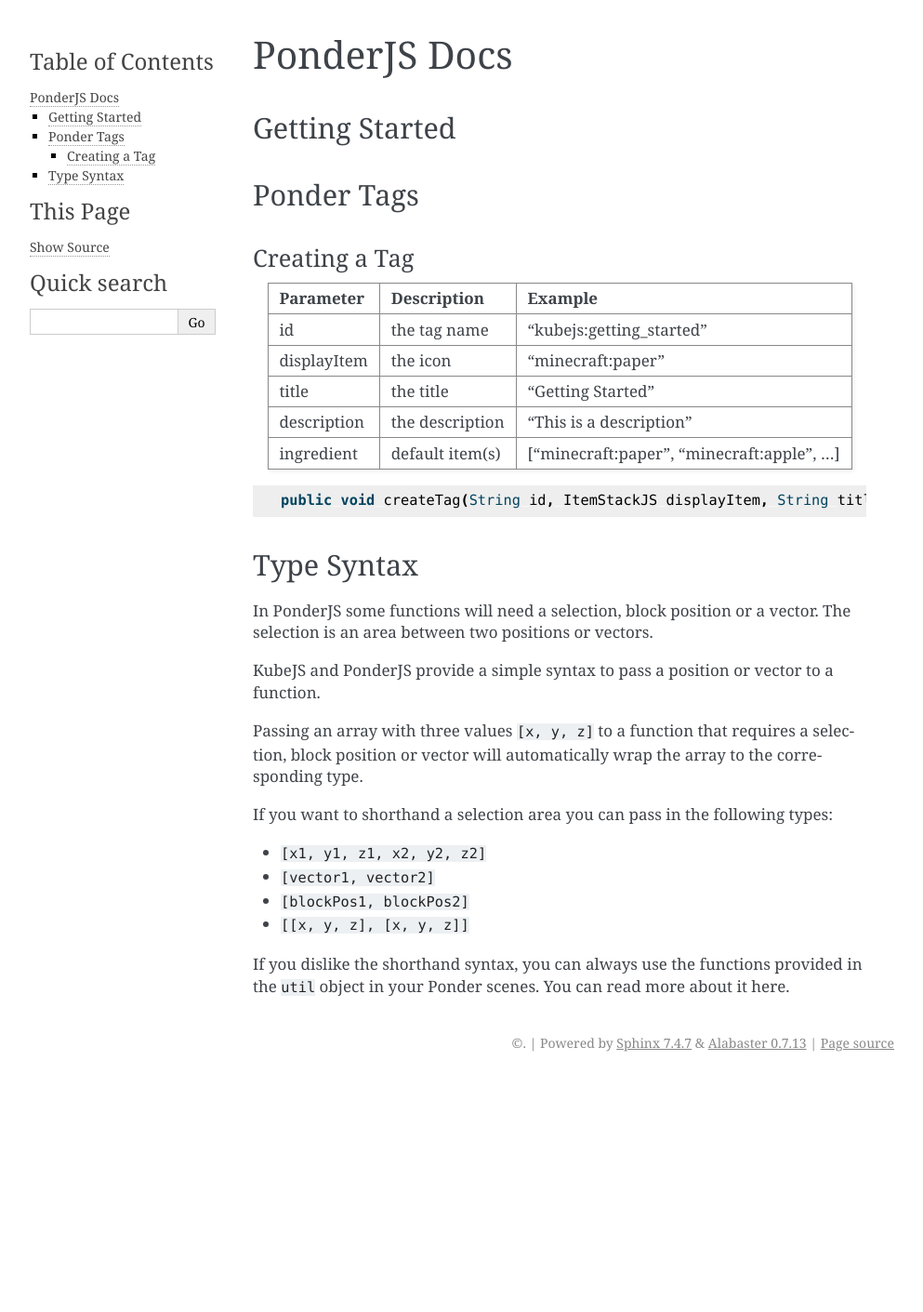
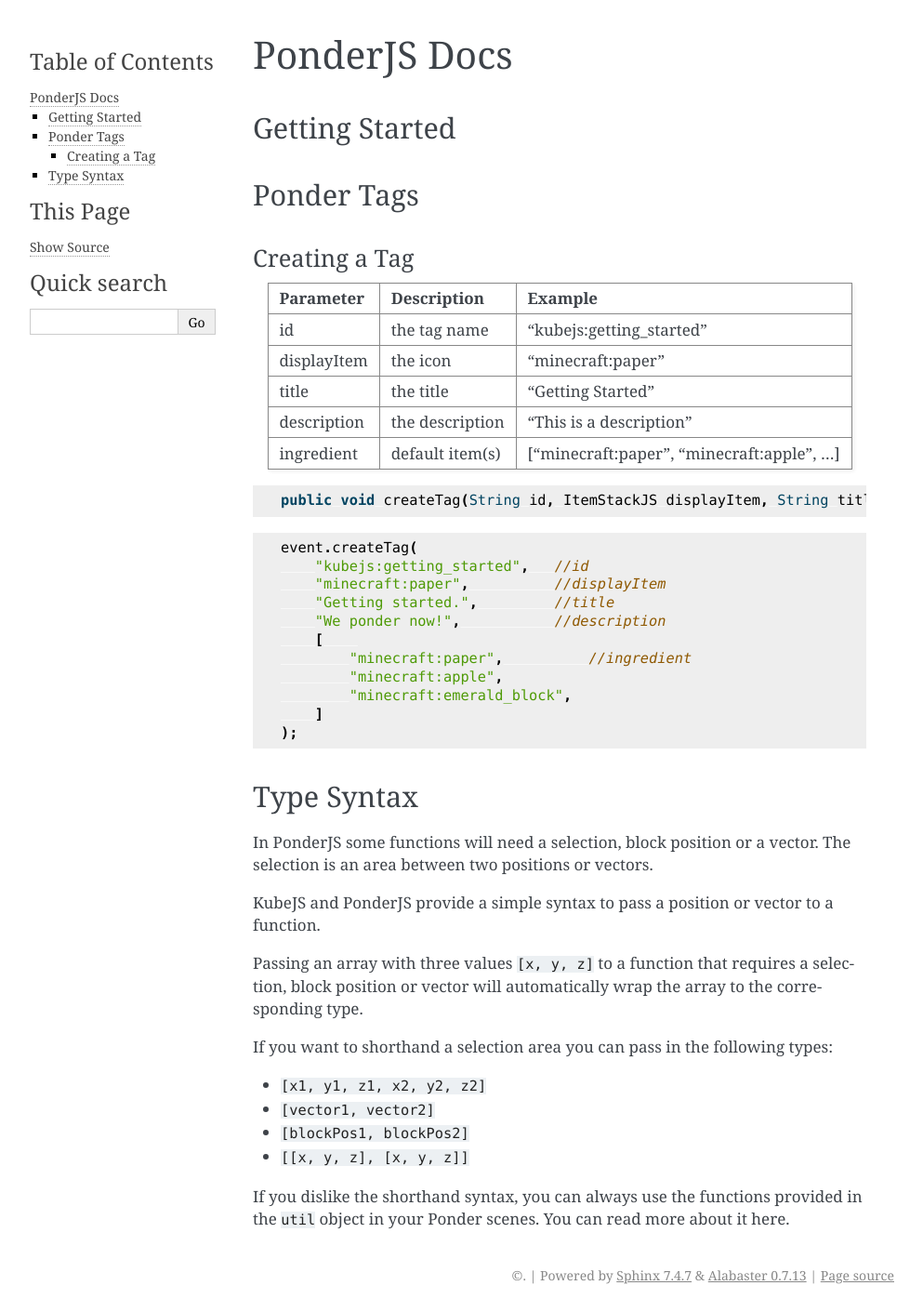
Before and after one commit to Ludi87/ponderjs-docs, a Sphinx documentation site: the page built from docs/ponderjs.md, in a window 1280 px wide. Shown: the whole page at 93% size, without its empty margins (148-1141 px from the left). Built offline with Sphinx 7.4.7, drawn with Linux system fonts in a browser that asks for light colours; before the commit the page ends 1161 px from its top, so only the background shows below that.

Commit message:
Update ponderjs.md

````diff
--- a/docs/ponderjs.md
+++ b/docs/ponderjs.md
@@ -18,6 +18,20 @@
 public void createTag(String id, ItemStackJS displayItem, String title, String description, IngredientJS ingredient)
 ```
 
+```js
+event.createTag(
+    "kubejs:getting_started",   //id
+    "minecraft:paper",          //displayItem
+    "Getting started.",         //title
+    "We ponder now!",           //description
+    [
+        "minecraft:paper",          //ingredient
+        "minecraft:apple",
+        "minecraft:emerald_block",
+    ]
+);
+```
+
 ## Type Syntax
 
 In PonderJS some functions will need a selection, block position or a vector. The selection is an area between two positions or vectors.
````
